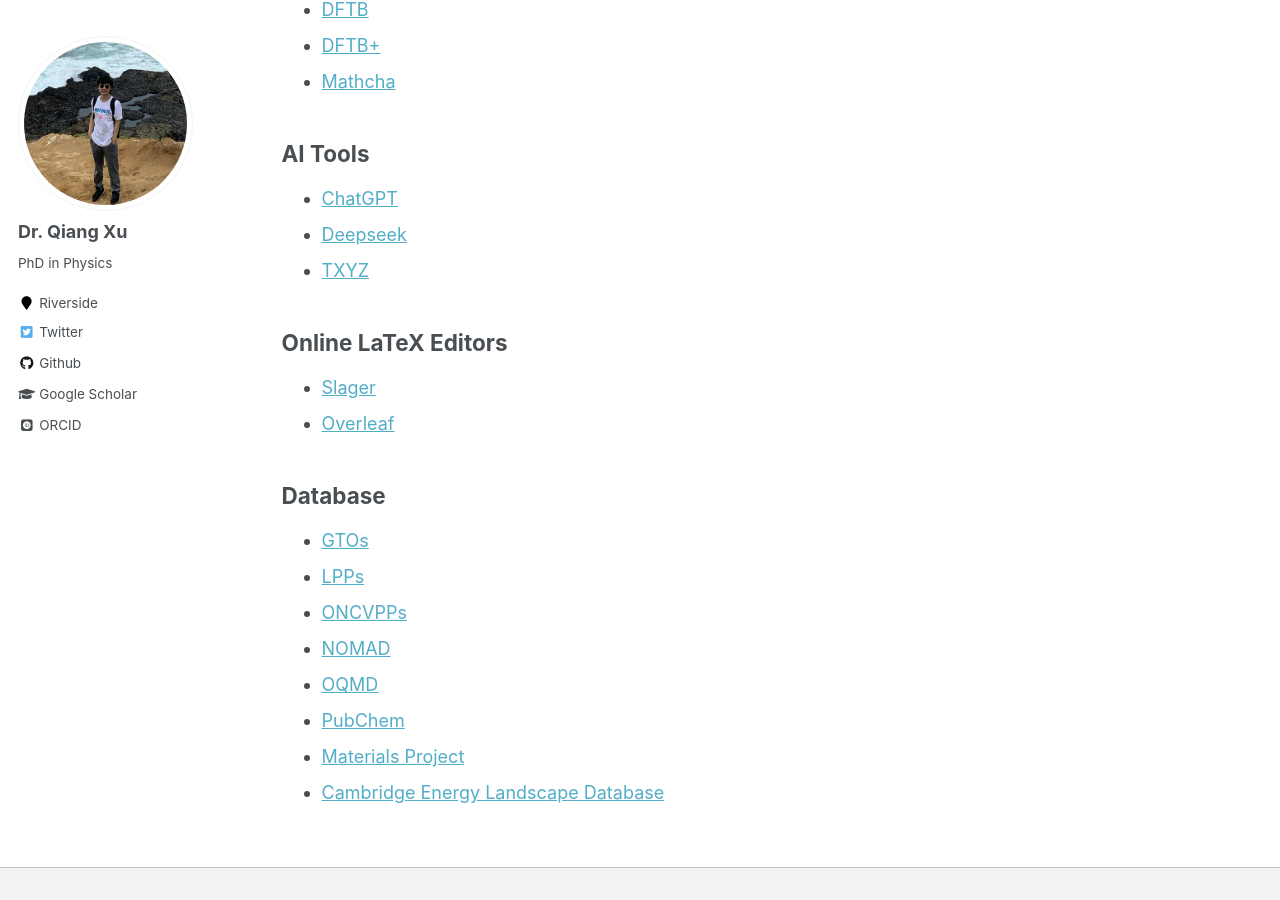
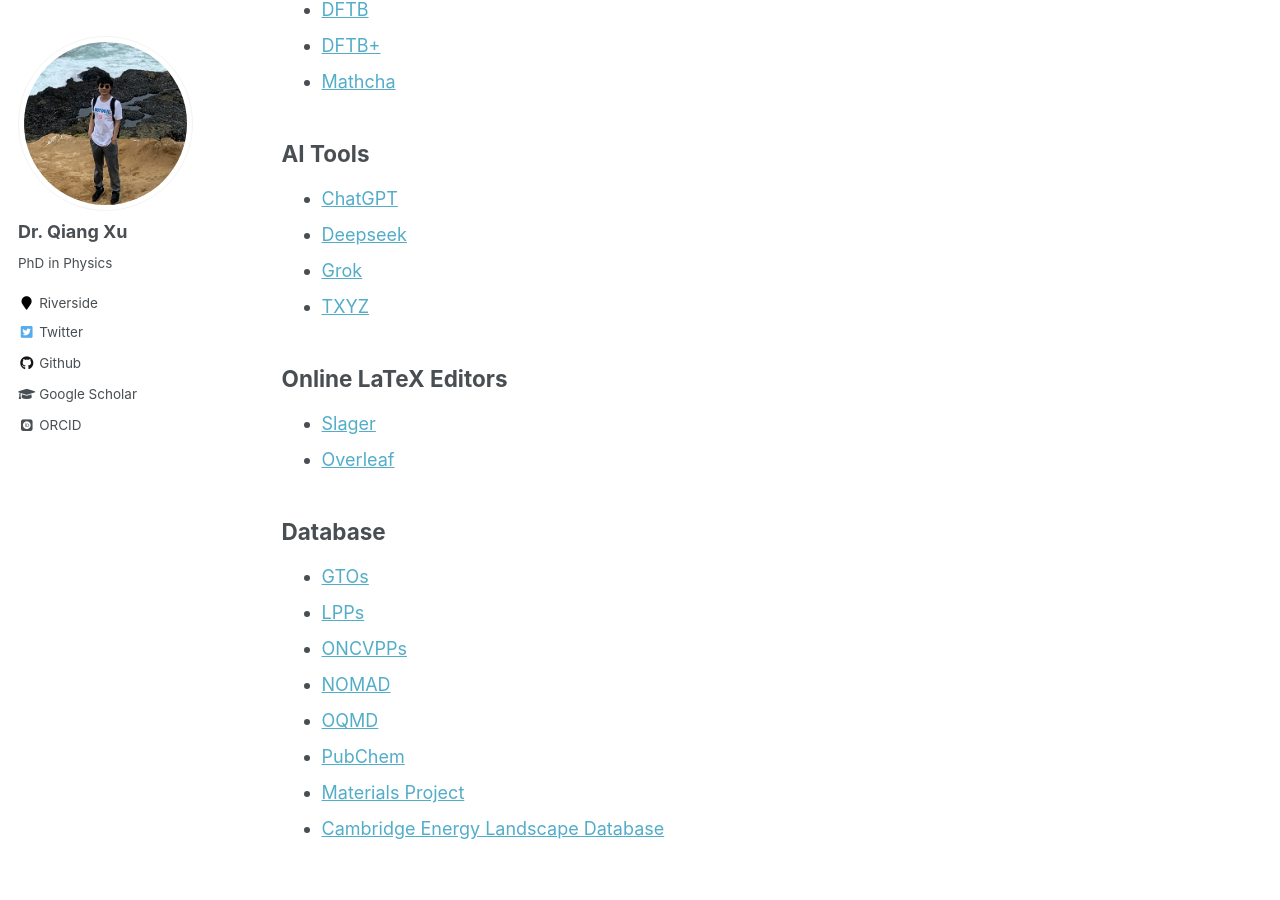
Before and after one commit to xqjlu/xqjlu.github.io, a Jekyll site: the page built from _pages/sitemap.md, in a window 1280 px wide and 900 px high, scrolled down 456 px. Built offline with Jekyll 4.4.1, drawn with Linux system fonts in a browser that asks for light colours; some web fonts are replaced.

Commit message:
AI sites

```diff
--- a/_pages/sitemap.md
+++ b/_pages/sitemap.md
@@ -21,6 +21,7 @@
 <h2>AI Tools</h2>
 * [ChatGPT](http://chatgpt.com)
 * [Deepseek](https://www.deepseek.com)
+* [Grok](https://grok.com)
 * [TXYZ](https://www.txyz.ai)
 
 <h2>Online LaTeX Editors</h2>
```
